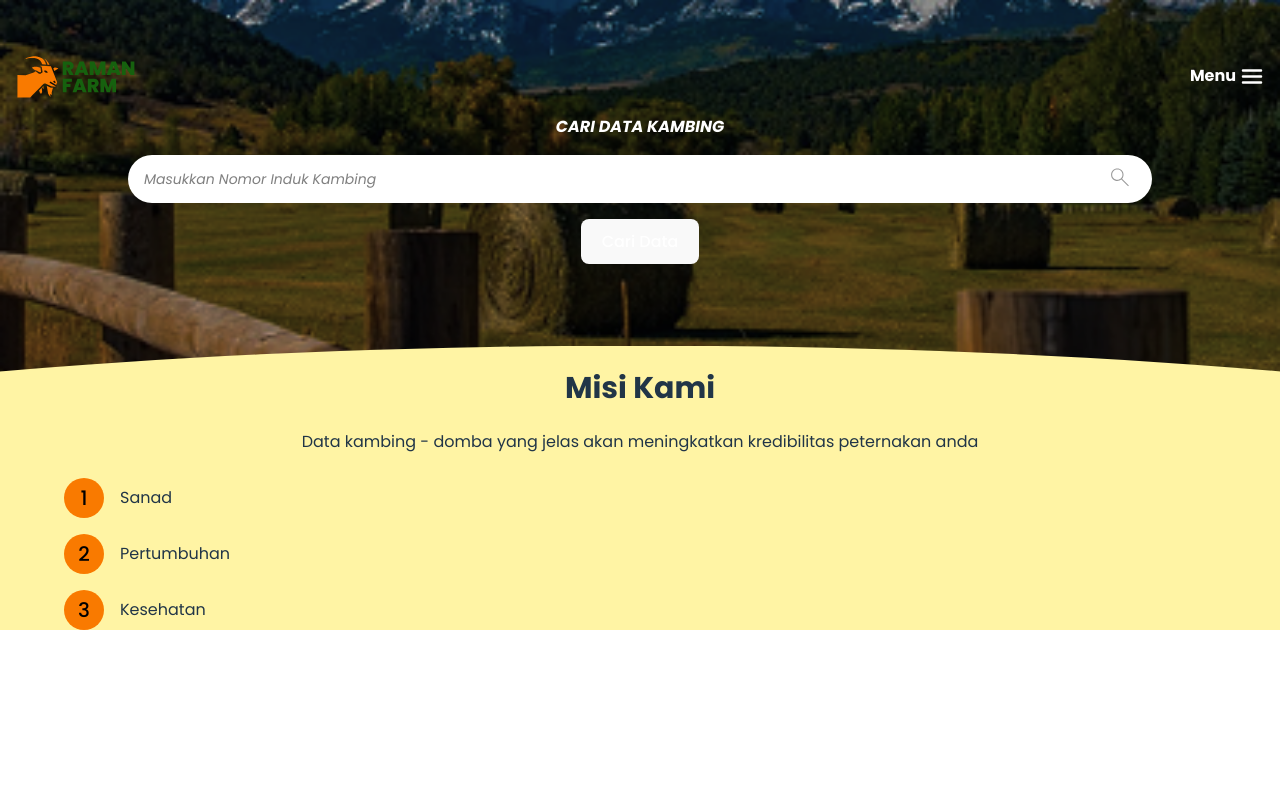
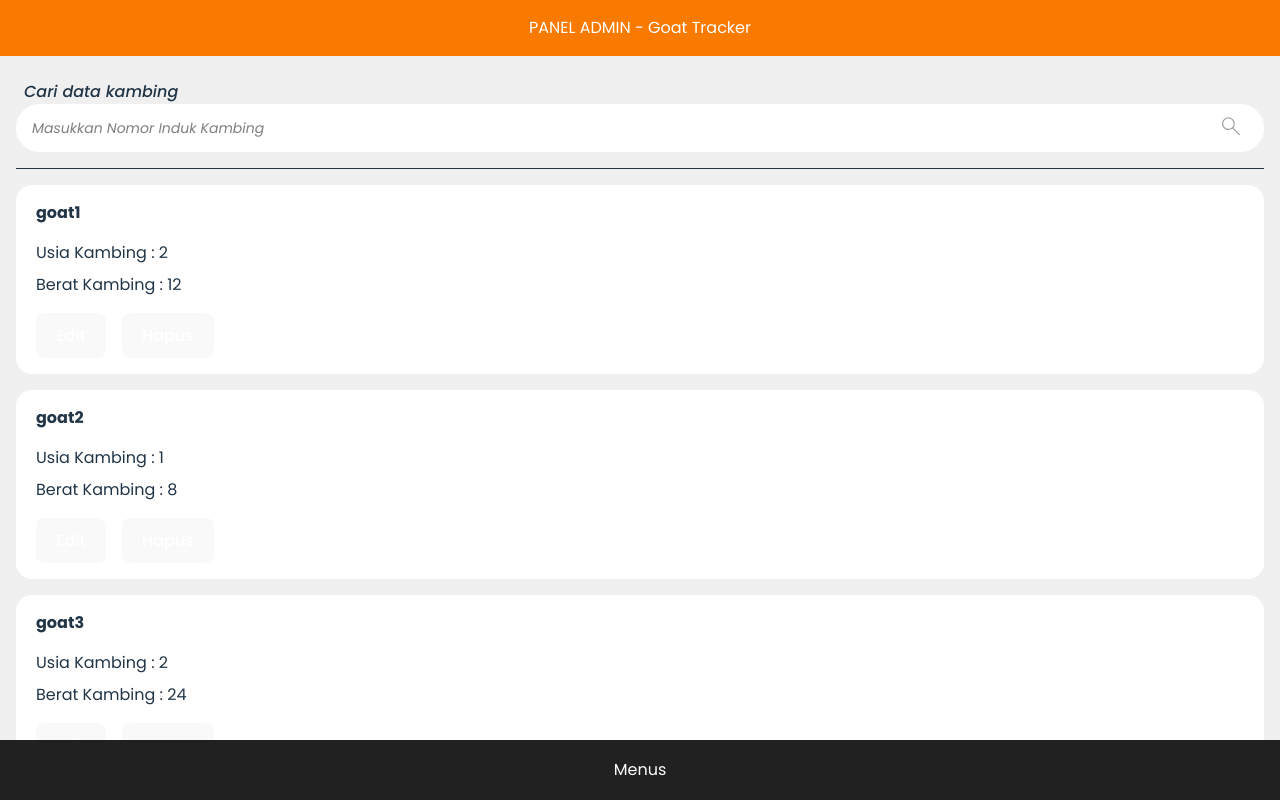
Before and after one commit to DimasEPS/react-raman-farm, a React (Vite) app: page / in a window 1280 px wide. Built offline with nearby package versions, Linux system fonts and the light colour scheme.

Commit message:
feat: goats page for admin

```diff
--- a/src/App.tsx
+++ b/src/App.tsx
@@ -1,13 +1,15 @@
 import Header from "./components/Header";
+import GoatsPage from "./pages/admin/GoatsPage";
 import LandingPage from "./pages/LandingPage";
 
 export default function App() {
   return (
-    <div className="relative">
-      <div className="absolute top-0 left-0 w-full h-full">
-        <LandingPage />
-      </div>
-      <Header />
-    </div>
+    // <div className="relative">
+    //   <div className="absolute top-0 left-0 w-full h-full">
+    //     <LandingPage />
+    //   </div>
+    //   <Header />
+    // </div>
+    <GoatsPage />
   );
 }
--- a/src/index.css
+++ b/src/index.css
@@ -4,6 +4,10 @@
   --color-bg: oklch(0.958 0.100454 101.3636);
   --color-primary: oklch(0.7146 0.184278 51.7879);
   --color-dark-green: oklch(0.4313 0.1341 141.8);
+  --color-charcoal: oklch(0.2478 0 0);
+  --color-white-bone: oklch(0.9551 0 0);
+  --color-blue: oklch(0.6048 0.216559 257.2136);
+  --color-vivid-red: oklch(0.5915 0.202 21.24);
 }
 
 @font-face {
@@ -32,6 +36,13 @@
   src: url('assets/fonts/Poppins-Medium.ttf') format('truetype');
   font-weight: 500;
   font-style: normal;
+}
+
+@font-face {
+  font-family: 'Poppins';
+  src: url('assets/fonts/Poppins-MediumItalic.ttf') format('truetype');
+  font-weight: 500;
+  font-style: italic;
 }
 
 @font-face {
--- /dev/null
+++ b/src/layouts/AdminLayout.tsx
@@ -0,0 +1,40 @@
+import type { JSX } from "react";
+
+export default function AdminLayout({
+  children
+}: {
+  children: JSX.Element
+}) {
+  return (
+    <div className="w-full h-[100dvh] flex flex-col relative bg-white-bone">
+      <Header />
+      <div className="size-full px-4 overflow-y-auto pt-6 mb-[60px]">
+        {children}
+      </div>
+      <NavBar />
+    </div>
+  )
+}
+
+const layoutComponentHeight = "h-[60px]"
+
+function Header() {
+  return (
+    <div className={`
+      flex items-center justify-center ${layoutComponentHeight} p-4 w-full text-white bg-primary
+    `}>
+      PANEL ADMIN - Goat Tracker
+    </div>
+  )
+}
+
+function NavBar() {
+  return (
+    <div className={`
+      flex justify-around w-full ${layoutComponentHeight} items-center bg-charcoal
+      fixed bottom-0 text-white
+    `}>
+      Menus
+    </div>
+  )
+}
--- /dev/null
+++ b/src/models/Gender.ts
@@ -0,0 +1,4 @@
+enum Gender {
+  MALE,
+  FEMALE
+}
--- /dev/null
+++ b/src/models/Goat.ts
@@ -0,0 +1,21 @@
+export type Goat = {
+  code: string
+  breeder: string
+  gender: Gender
+  race: string
+  healthCondition: HealthCondition
+  currentWeight: number
+  lastWeighInDate: Date
+  grade: string
+  buck: string
+  buckRace: string
+  doeRace: string
+  birthType: BirthType
+  birthWeight: number
+  birthDate: Date
+  releaseDate: Date
+}
+
+type Gender = "Jantan" | "Betina"
+type HealthCondition = "Sehat" | ""
+type BirthType = "Tunggal" | ""
--- /dev/null
+++ b/src/pages/admin/GoatsPage.tsx
@@ -0,0 +1,87 @@
+import { useState } from "react";
+import SearchBar from "../../components/SearchBar";
+import AdminLayout from "../../layouts/AdminLayout";
+import type { Goat } from "../../models/Goat";
+
+export default function GoatsPage() {
+  const [searchValue, setSearchValue] = useState("")
+  const now = new Date()
+  const goats: Array<Data> = [
+    {
+      code: "goat1",
+      birthDate: new Date(now.getFullYear() - 2, now.getMonth()),
+      currentWeight: 12
+    },
+    {
+      code: "goat2",
+      birthDate: new Date(now.getFullYear() - 1, now.getMonth()),
+      currentWeight: 8
+    },
+    {
+      code: "goat3",
+      birthDate: new Date(now.getFullYear() - 2, now.getMonth()),
+      currentWeight: 24
+    },
+  ]
+
+  return <AdminLayout>
+    <div className="size-full flex flex-col gap-4 pb-2">
+      <div>
+        <i className="font-medium ps-2">Cari data kambing</i>
+        <SearchBar
+          placeholder="Masukkan Nomor Induk Kambing"
+          value={searchValue}
+          setValue={setSearchValue}
+        />
+      </div>
+      <hr />
+      {
+        goats.map(g => (
+          <Card
+            code={g.code}
+            birthDate={g.birthDate}
+            currentWeight={g.currentWeight}
+          />
+        ))
+      }
+      <div className="min-h-[1px] w-full" />
+    </div>
+  </AdminLayout>
+}
+
+function Card({
+  code,
+  birthDate,
+  currentWeight
+}: Data) {
+ return (
+  <div className="flex flex-col px-5 py-4 gap-4 bg-white rounded-2xl">
+    <b>{code}</b>
+    <div className="flex flex-col gap-2">
+      <span>Usia Kambing  : {calculateAge(birthDate)}</span>
+      <span>Berat Kambing : {Number(currentWeight.toFixed(1))}</span>
+    </div>
+    <div className="flex gap-4 text-white">
+      <button className="bg-blue">Edit</button>
+      <button className="bg-vivid-red">Hapus</button>
+    </div>
+  </div>
+ )
+}
+
+type Data = Pick<Goat, "code" | "birthDate" | "currentWeight">
+
+function calculateAge(birthDate: Date): number {
+  const today = new Date();
+  let age = today.getFullYear() - birthDate.getFullYear();
+
+  const hasHadBirthdayThisYear =
+    today.getMonth() > birthDate.getMonth() ||
+    (today.getMonth() === birthDate.getMonth() && today.getDate() >= birthDate.getDate());
+
+  if (!hasHadBirthdayThisYear) {
+    age--;
+  }
+
+  return age;
+}
--- /dev/null
+++ b/src/repositories/mocks/goats.ts
@@ -0,0 +1,5 @@
+import type { Goat } from "../../models/Goat";
+
+const goatsMock: Array<Goat> = [
+
+]
```
Also changed, not shown: src/assets/fonts/Poppins-MediumItalic.ttf (added).
